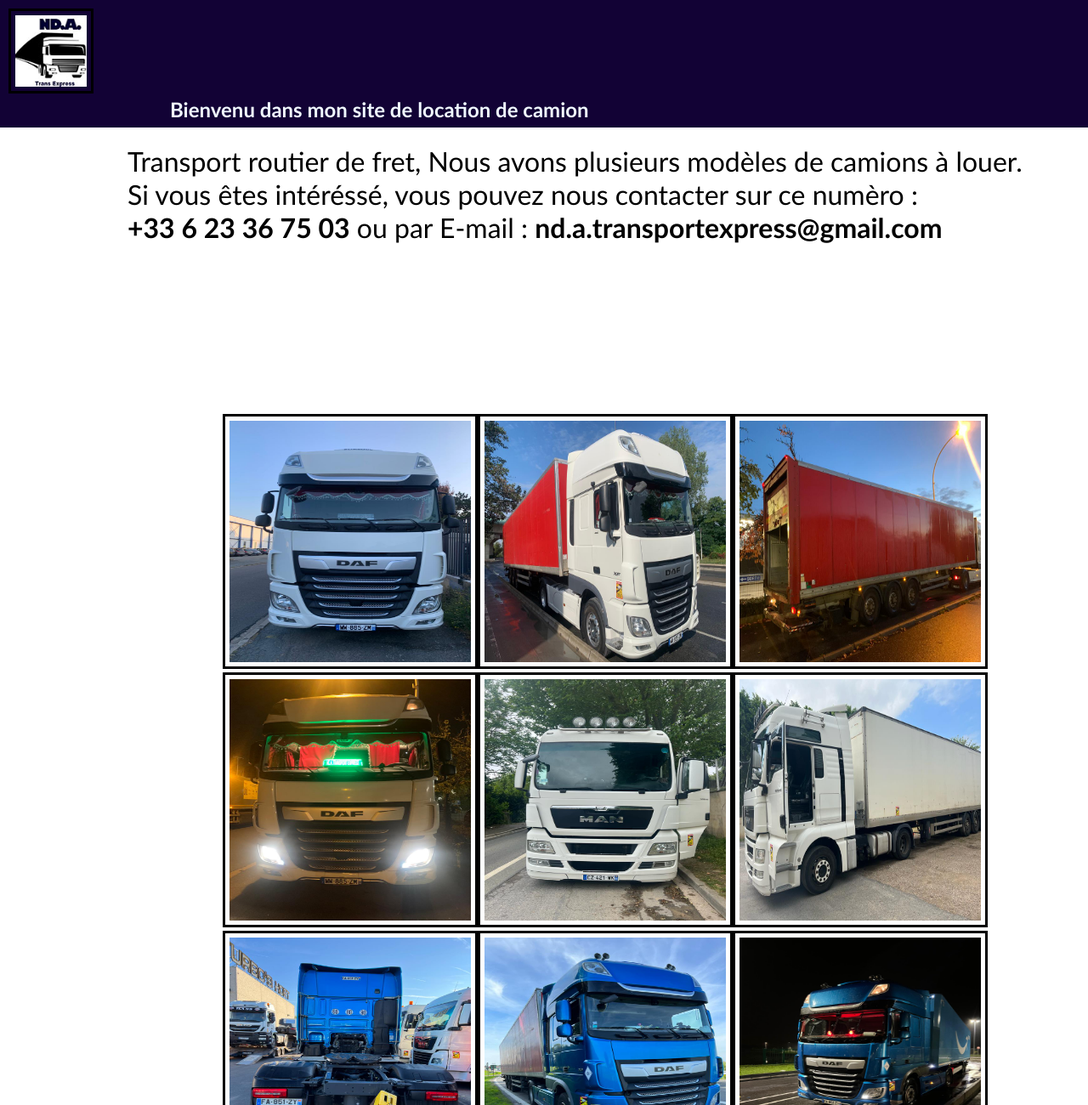
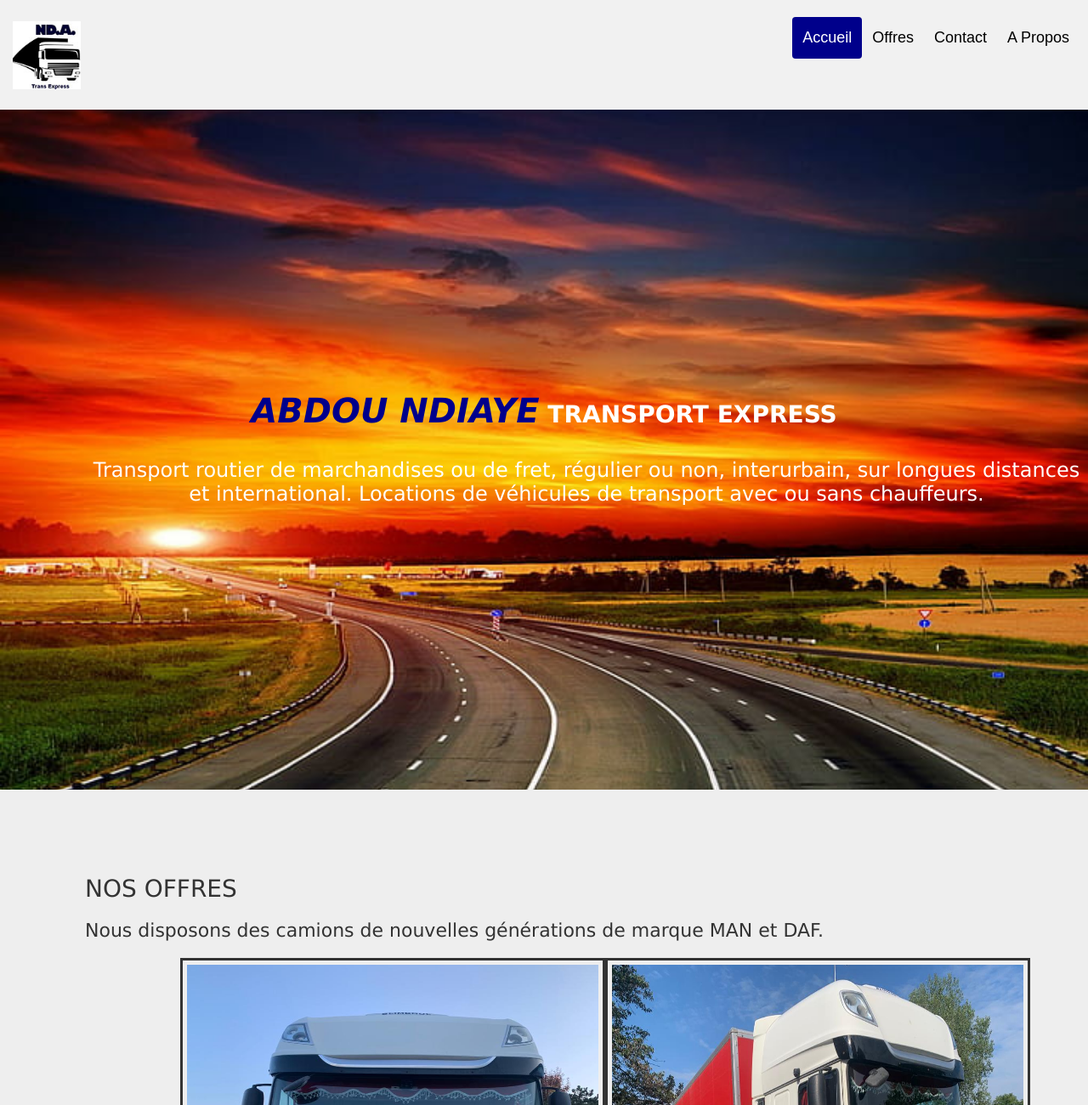
Before and after one commit to Syahmet/Site_Abdou_NDIAYE, a plain HTML site: page index.html in a window 1280 px wide. Shown: the top 1300 px of the page at 85% size. Drawn offline with Linux system fonts and the light colour scheme.

Commit message:
Commit 27_11_2022

```diff
--- a/index.html
+++ b/index.html
@@ -9,42 +9,66 @@
 
 <body>
     <header class="header">
-        <img class="logoImage" src="./img/logo_1.jpg" title="NDIAYE TRANS EXPRESS">
-        <h2 class="hText"> Bienvenu dans mon site de location de camion </h2>
+        <img class="logoImage" src="./img/logo_1.jpg">
+        <div class="header-right">
+            <a class="active" href="#home">Accueil</a>
+            <a href="#offer">Offres</a>
+            <a href="#contact">Contact</a>
+            <a href="#about">A Propos</a>
+        </div>
     </header>
-    <p class="p1">
-        Transport routier de fret, Nous avons plusieurs modèles de camions à louer.<br> Si vous êtes intéréssé, vous pouvez nous contacter sur ce numèro : <b>+33 6 23 36 75 03</b> ou par E-mail : <b>nd.a.transportexpress@gmail.com</b>
-    </p>
+
+
     <section>
+        <div class="para1_div">
+            <p class="para1_title">
+                <b><span>ABDOU NDIAYE</span> TRANSPORT EXPRESS</b>
+            </p>
+            <p class="para1">
+                Transport routier de marchandises ou de fret, régulier ou non, interurbain, sur longues distances et international. Locations de véhicules de transport avec ou sans chauffeurs.
+                <br>
+            </p>
+        </div>
+        <div class="offre">
+            <p class="offre_title">
+                NOS OFFRES
+            </p>
+            <p class="offre_para">
+                Nous disposons des camions de nouvelles générations de marque MAN et DAF.<br>
+            </p>
+        </div>
         <div>
-            <div class="grid">
-                <div class="item_1 ">
-                    <img class="img1" src="./img/img1.jpg" title="DAF neuf">
-                </div>
-                <div class="item_2 "> <img class="img2" src="./img/img2.jpg" title="DAF neuf"> </div>
-                <div class="item_3 "> <img class="img4" src="./img/img4.jpg" title="DAF neuf"> </div>
-                <div class="item_4 "> <img class="img3" src="./img/img3.jpg" title="DAF neuf"> </div>
-                <div class="item_5 "> <img class="img5" src="./img/img5.jpg" title="DAF neuf"> </div>
-                <div class="item_6 "> <img class="img6" src="./img/img6.jpg" title="DAF neuf"> </div>
-                <div class="item_7 "> <img class="img7" src="./img/img7.jpg" title="DAF neuf"> </div>
-                <div class="item_8"> <img class="img8" src="./img/img8.jpg" title="DAF neuf"> </div>
-                <div class="item_9 "> <img class="img9" src="./img/img9.jpg" title="DAF neuf"> </div>
-                <div class="item_10 "> <img class="img10" src="./img/img10.jpg" title="DAF neuf"> </div>
-                <div class="item_11 "> <img class="img11" src="./img/img11.jpg" title="DAF neuf"> </div>
-                <div class="item_12 "> <img class="img12" src="./img/img12.jpg" title="DAF neuf"> </div>
+            <div class="grid ">
+
+                <div class="item_1 "> <img class="img1 " src="./img/img1.jpg"> </div>
+                <div class="item_2 "> <img class="img2 " src="./img/img2.jpg"> </div>
+                <div class="item_3 "> <img class="img4 " src="./img/img4.jpg"> </div>
+                <div class="item_4 "> <img class="img3 " src="./img/img3.jpg"> </div>
+                <div class="item_5 "> <img class="img5 " src="./img/img5.jpg"> </div>
+                <div class="item_6 "> <img class="img6 " src="./img/img6.jpg"> </div>
+                <div class="item_7 "> <img class="img7 " src="./img/img7.jpg"> </div>
+                <div class="item_8 "> <img class="img8 " src="./img/img8.jpg"> </div>
+                <div class="item_9 "> <img class="img9 " src="./img/img9.jpg"> </div>
+                <div class="item_10 "> <img class="img10 " src="./img/img10.jpg"> </div>
+                <div class="item_11 "> <img class="img11 " src="./img/img11.jpg"> </div>
+                <div class="item_12 "> <img class="img12 " src="./img/img12.jpg"> </div>
             </div>
         </div>
-
+        <div class="contact">
+            <p class="contact_title">
+                CONTACTER NOUS
+            </p>
+            <p class="contact_para">
+                Téléphone : +33 6 23 36 75 03<br>E-mail : nd.a.transportexpress@gmail.com.
+            </p>
+        </div>
     </section>
 
-
-
-
     <footer class=" footer1 ">
-        <p class="pFooter1"> Entreprise : <br> Responsable : Mr Abdou Ndiaye<br> Immatriculation : 892 790 668 R.C.S Paris <br> Siège : 5 Place André Masson 75013 Paris <br> </p>
+        <p class="pFooter1 "> Entreprise : <br> Responsable : Mr Abdou Ndiaye<br> Immatriculation : 892 790 668 R.C.S Paris <br> Siège : 5 Place André Masson 75013 Paris <br> </p>
         <p>Company © W3docs. All rights reserved.</p>
     </footer>
 </body>
-<script href="main.js"></script>
+<script src="main.js"></script>
 
 </html>
--- a/main.js
+++ b/main.js
@@ -0,0 +1,20 @@
+// When the user scrolls the page, execute myFunction
+//window.onscroll = function() { myFunction() };
+
+// Get the navbar
+var navbar = document.getElementsByClassName("header");
+menu = document.getElementsByClassName("header-right");
+
+
+// Get the offset position of the navbar
+var sticky = navbar.offsetTop;
+menu.addEventListener("click", function() { alert("Hello World!"); });
+// Add the sticky class to the navbar when you reach its scroll position. Remove "sticky" when you leave the scroll position
+function myFunction() {
+    console.log("test 1");
+    if (window.pageYOffset >= sticky) {
+        navbar.classList.add("sticky")
+    } else {
+        navbar.classList.remove("sticky");
+    }
+}
--- a/style.css
+++ b/style.css
@@ -10,47 +10,171 @@ body {
     box-sizing: border-box;
 }
 
-.header {
-    height: 150px;
-    width: 100%;
-    align-items: center;
-    justify-content: center;
-    background: rgb(18, 2, 53);
-    align-content: space-between;
+body {
+    /* font-family: "Liu Jian Mao Cao", cursive; */
+    font-family: "Montserrat", sans-serif;
+    background: #eee;
+    color: #333;
 }
 
-.logoImage {
-    margin-top: 10px;
-    margin-left: 10px;
-    width: 100px;
-    height: 100px;
+li {
+    list-style: none;
 }
 
-.hText {
-    color: aliceblue;
-    height: auto;
-    width: auto;
-    font-family: 'Gill Sans', 'Gill Sans MT', Calibri, 'Trebuchet MS', sans-serif;
-    font-size: x-large;
-    margin-left: 200px;
-    margin-top: 0%;
+p {
+    margin-bottom: 0.8rem;
 }
 
-.p1 {
-    margin-left: 150px;
-    margin-top: 20px;
-    font-family: 'Gill Sans', 'Gill Sans MT', Calibri, 'Trebuchet MS', sans-serif;
-    font-size: xx-large;
+h1,
+h2,
+h3,
+h4 {
+    margin-bottom: 1rem;
 }
 
-.item1_p {
-    background: gray;
-    height: 20px;
+
+/* Header*/
+
+.logoImage {
+    margin-top: 5px;
+    margin-left: 5px;
+    width: 80px;
+    height: 80px;
+}
+
+.header {
+    overflow: hidden;
+    background-color: #f1f1f1;
+    padding: 20px 10px;
+}
+
+
+/* Style the header links */
+
+.header a {
+    float: left;
+    color: black;
+    text-align: center;
+    padding: 12px;
+    text-decoration: none;
+    font-size: 18px;
+    line-height: 25px;
+    border-radius: 4px;
+}
+
+
+/* Change the background color on mouse-over */
+
+.header a:hover {
+    background-color: #ddd;
+    color: black;
+}
+
+.header img:hover {
+    cursor: pointer;
+}
+
+
+/* Style the active/current link*/
+
+.header a.active {
+    background-color: darkblue;
+    color: white;
+}
+
+
+/* Float the link section to the right */
+
+.header-right {
+    float: right;
+}
+
+@media screen and (max-width: 500px) {
+    .header a {
+        float: none;
+        display: block;
+        text-align: left;
+    }
+    .header-right {
+        float: none;
+    }
+}
+
+.content {
+    padding: 16px;
+}
+
+
+/* The sticky class is added to the navbar with JS when it reaches its scroll position */
+
+.sticky {
+    position: fixed;
+    top: 0;
+    width: 100%;
+}
+
+
+/* Add some top padding to the page content to prevent sudden quick movement (as the navigation bar gets a new position at the top of the page (position:fixed and top:0) */
+
+.sticky+.content {
+    padding-top: 60px;
+}
+
+
+/*Texte Para1*/
+
+span {
+    color: darkblue;
+    font-size: 40px;
+    font-style: italic;
+}
+
+.para1_title {
+    margin-top: 10px;
+    font-family: Verdana, Geneva, Tahoma, sans-serif;
+    font-size: 28px;
+    color: rgb(255, 255, 255);
+}
+
+.para1 {
+    margin-left: 100px;
+    margin-top: 20px;
+    font-family: Verdana, Geneva, Tahoma, sans-serif;
+    font-size: 24px;
+    color: rgb(255, 255, 255);
+    text-align: center;
+}
+
+.para1_div {
+    flex: auto;
+    background: url(./img/BG_road.jpg) center center/cover;
+    display: flex;
+    flex-direction: column;
+    justify-content: center;
+    align-items: center;
+    height: 100vh;
+}
+
+
+/* Grid container pictures*/
+
+.offre_title {
+    margin-top: 100px;
+    margin-left: 100px;
+    font-family: Verdana, Geneva, Tahoma, sans-serif;
+    font-size: 28px;
+}
+
+.offre_para {
+    margin-top: 20px;
+    margin-left: 100px;
+    font-family: Verdana, Geneva, Tahoma, sans-serif;
+    font-size: 22px;
 }
 
 .grid {
     margin-left: 200px;
-    margin-top: 200px;
+    margin-top: 20px;
     display: flex;
     justify-content: center;
     align-items: center;
@@ -60,17 +184,32 @@ body {
     flex-wrap: wrap;
 }
 
-img {
-    width: 300px;
-    height: 300px;
+.grid img {
+    width: 500px;
+    height: 500px;
     padding: 5px;
     border: solid;
 }
 
-img:hover {
+.grid img:hover {
     cursor: pointer;
-    opacity: 0.5;
-    Transition: 0.5s;
+}
+
+
+/*Contact*/
+
+.contact_title {
+    margin-top: 100px;
+    margin-left: 100px;
+    font-family: Verdana, Geneva, Tahoma, sans-serif;
+    font-size: 28px;
+}
+
+.contact_para {
+    margin-top: 20px;
+    margin-left: 100px;
+    font-family: Verdana, Geneva, Tahoma, sans-serif;
+    font-size: 22px;
 }
 
 .footer1 {
@@ -80,4 +219,5 @@ img:hover {
     height: 200px;
     padding: 10px 20px;
     color: aliceblue;
+    margin-top: 100px;
 }
```
Also changed, not shown: img/BG_road.jpg (added), img/BG_road2.jpg (added).
